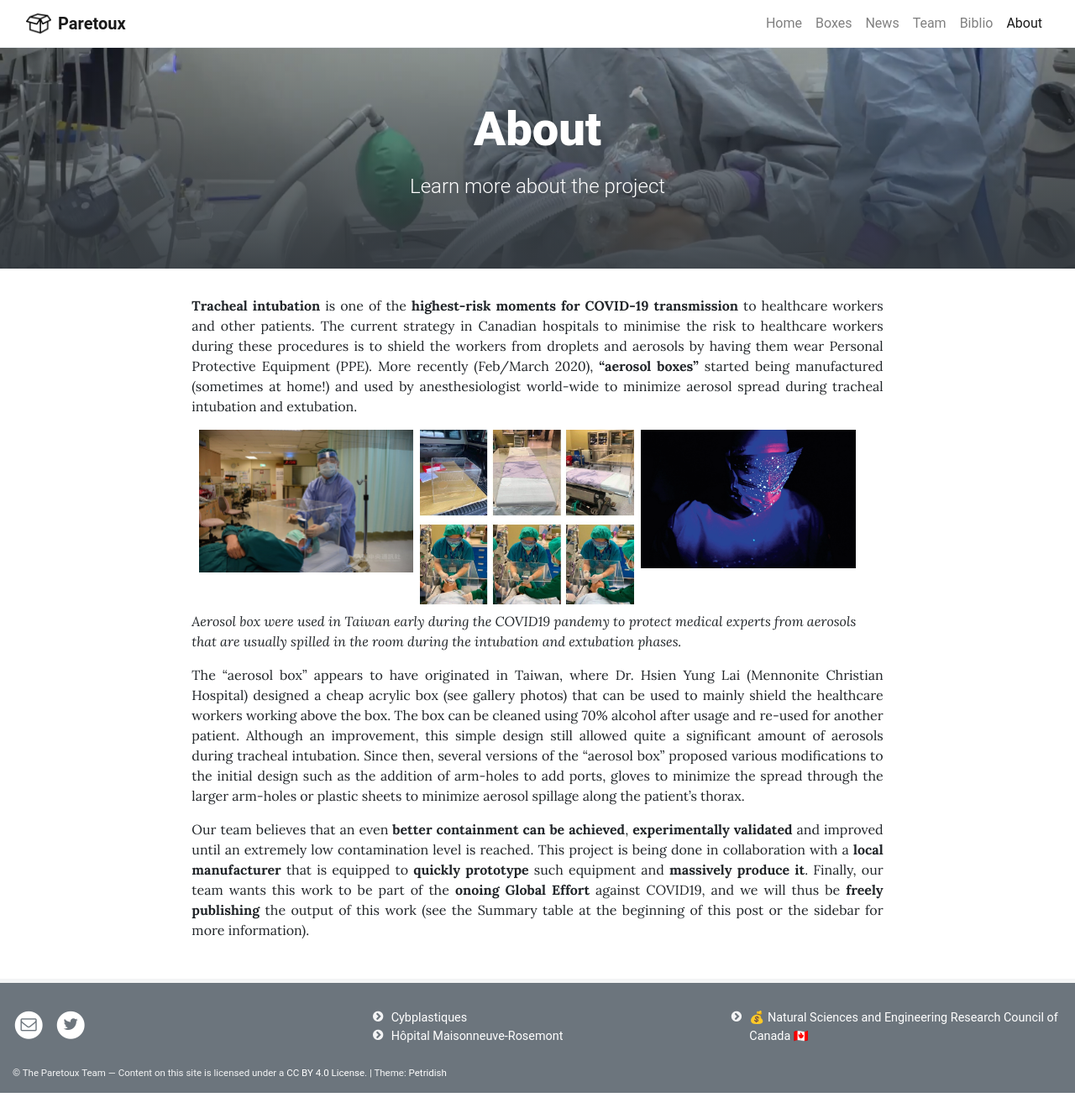
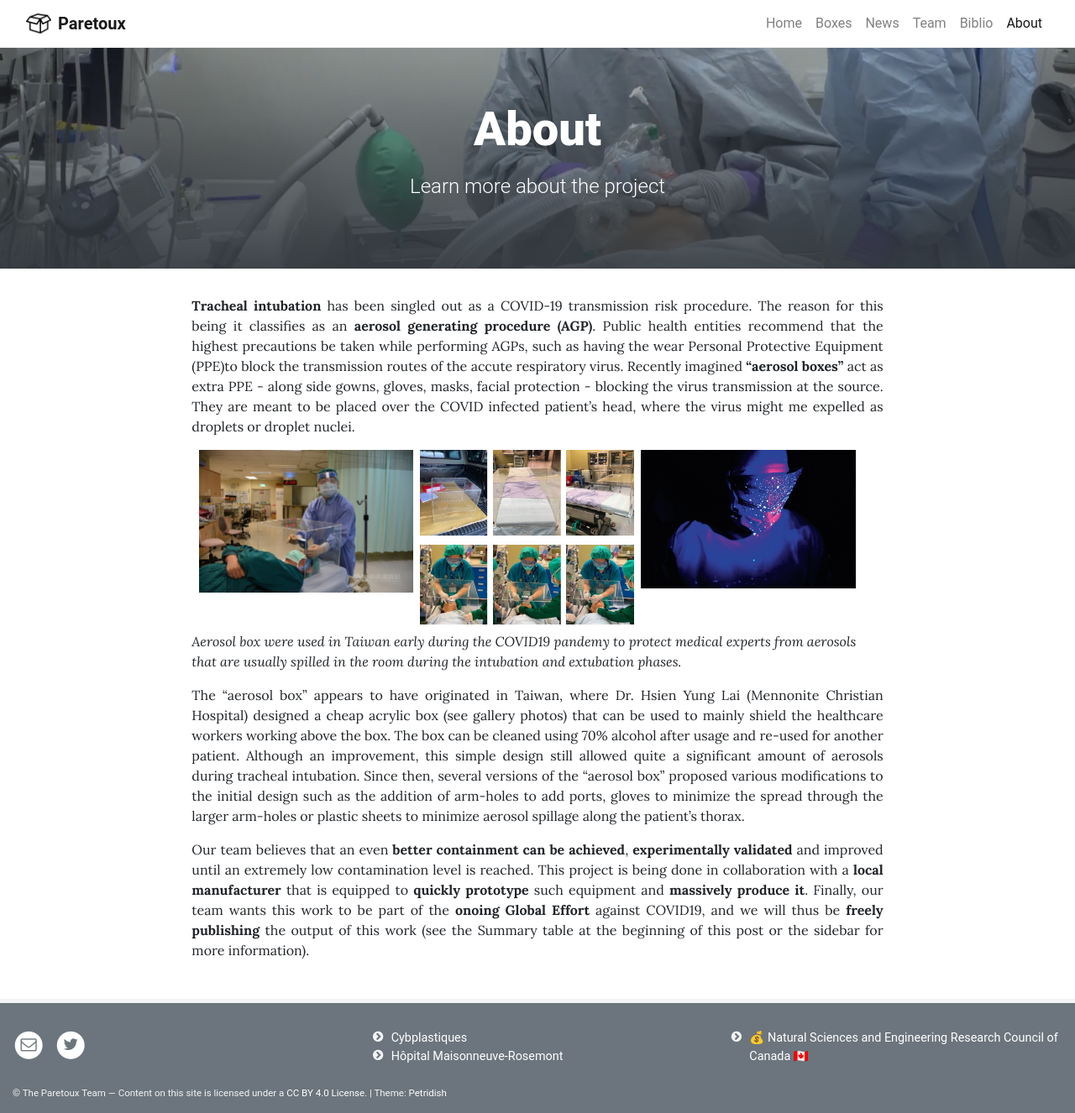
Before and after one commit to paretoux/paretoux.github.io, a Jekyll site: the page built from pages/about.md, in a window 1280 px wide. Shown: the whole page at 84% size. Built offline with Jekyll 4.4.1, drawn with Linux system fonts in a browser that asks for light colours; before the commit the page ends 1302 px from its top, so only the background shows below that.

Commit message:
Update about.md

```diff
--- a/pages/about.md
+++ b/pages/about.md
@@ -6,7 +6,7 @@ permalink: /about/
 ---
 
 
-**Tracheal intubation** is one of the **highest-risk moments for COVID-19 transmission** to healthcare workers and other patients. The current strategy in Canadian hospitals to minimise the risk to healthcare workers during these procedures is to shield the workers from droplets and aerosols by having them wear Personal Protective Equipment (PPE). More recently (Feb/March 2020), **"aerosol boxes"** started being manufactured (sometimes at home!) and used by anesthesiologist world-wide to minimize aerosol spread during tracheal intubation and extubation.
+**Tracheal intubation** has been singled out as a COVID-19 transmission risk procedure. The reason for this being it classifies as an **aerosol generating procedure (AGP)**. Public health entities recommend that the highest precautions be taken while performing AGPs, such as having the wear Personal Protective Equipment (PPE)to block the transmission routes of the accute respiratory virus. Recently imagined **"aerosol boxes"** act as extra PPE - along side gowns, gloves, masks, facial protection - blocking the virus transmission at the source. They are meant to be placed over the COVID infected patient's head, where the virus might me expelled as droplets or droplet nuclei.
 {: style="text-align: justify;"}
 
 {% include image-gallery.html folder="/assets/img/about-gallery/" %}
```
